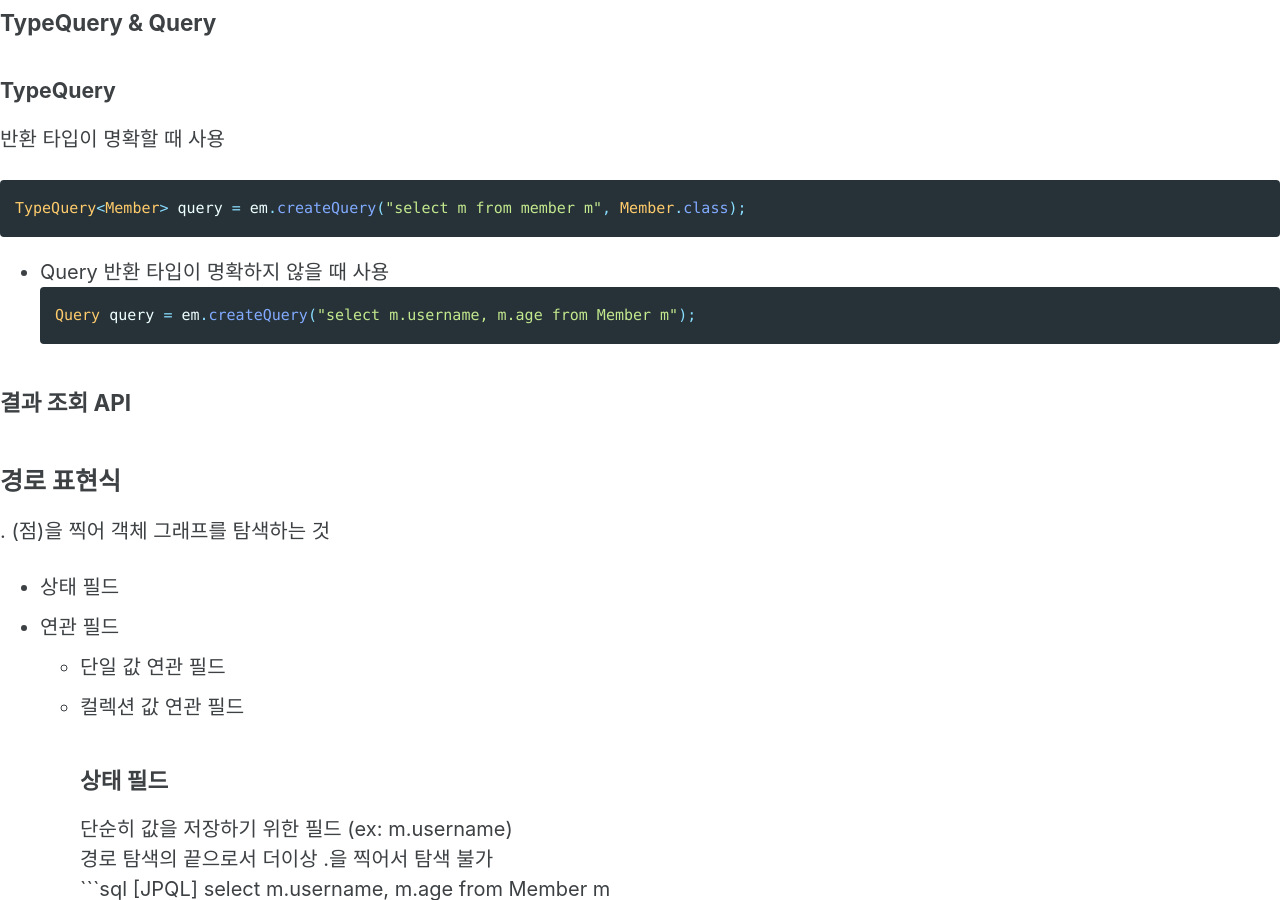
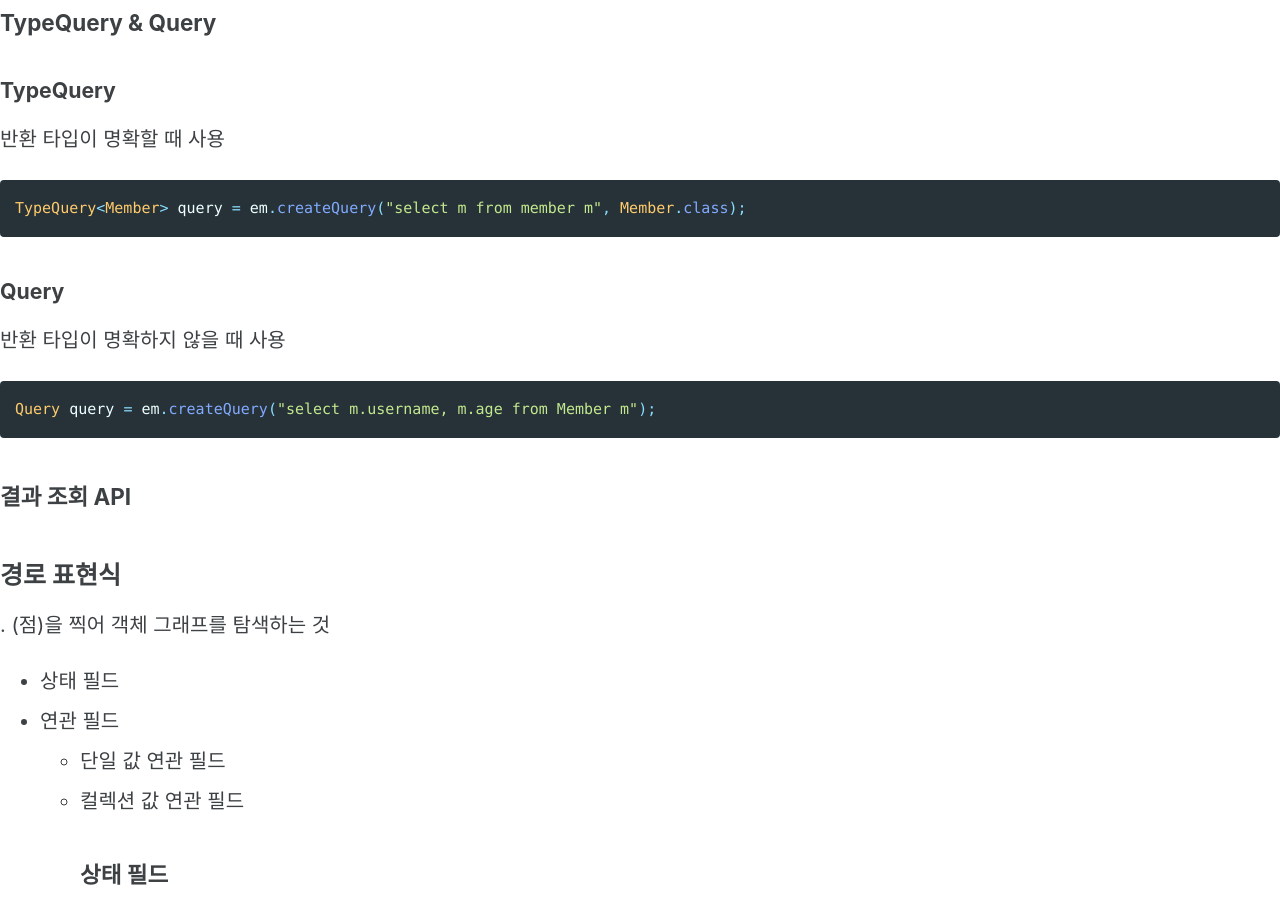
Before and after one commit to maenguin/maenguin.github.io, a Jekyll site: the page built from private/jpa-jpql.md, in a window 1280 px wide and 900 px high, scrolled down 1020 px. Built offline with Jekyll 4.4.1, drawn with Linux system fonts in a browser that asks for light colours; cached includes are drawn as plain includes; our own code applies the rules of GitHub Pages for plain Markdown files.

Commit message:
Update jpa-jpql.md

````diff
--- a/private/jpa-jpql.md
+++ b/private/jpa-jpql.md
@@ -30,11 +30,11 @@ delete_절 [where_절]
 ```java
 TypeQuery<Member> query = em.createQuery("select m from member m", Member.class);
 ```
-* Query
-  반환 타입이 명확하지 않을 때 사용
-  ```java
-  Query query = em.createQuery("select m.username, m.age from Member m");
-  ```
+#### Query
+반환 타입이 명확하지 않을 때 사용
+```java
+Query query = em.createQuery("select m.username, m.age from Member m");
+```
 
 ### 결과 조회 API
 
````
